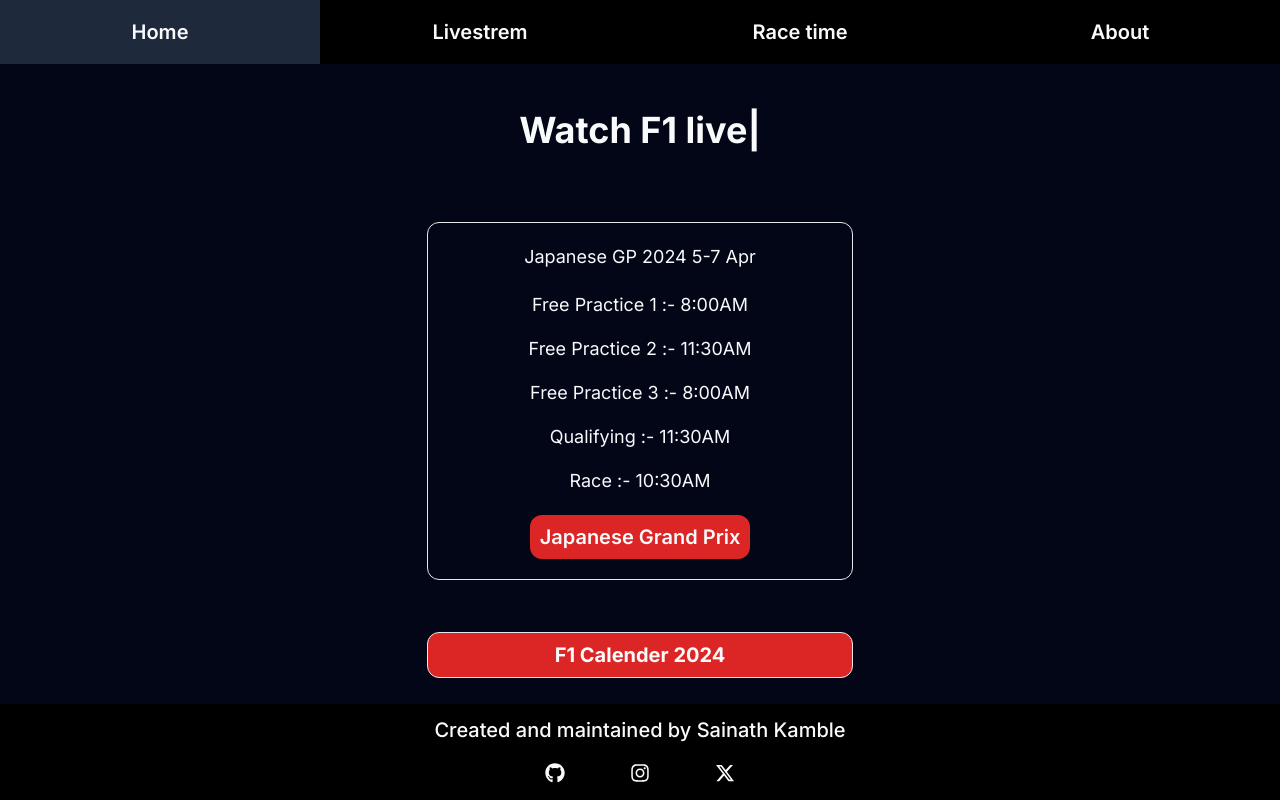
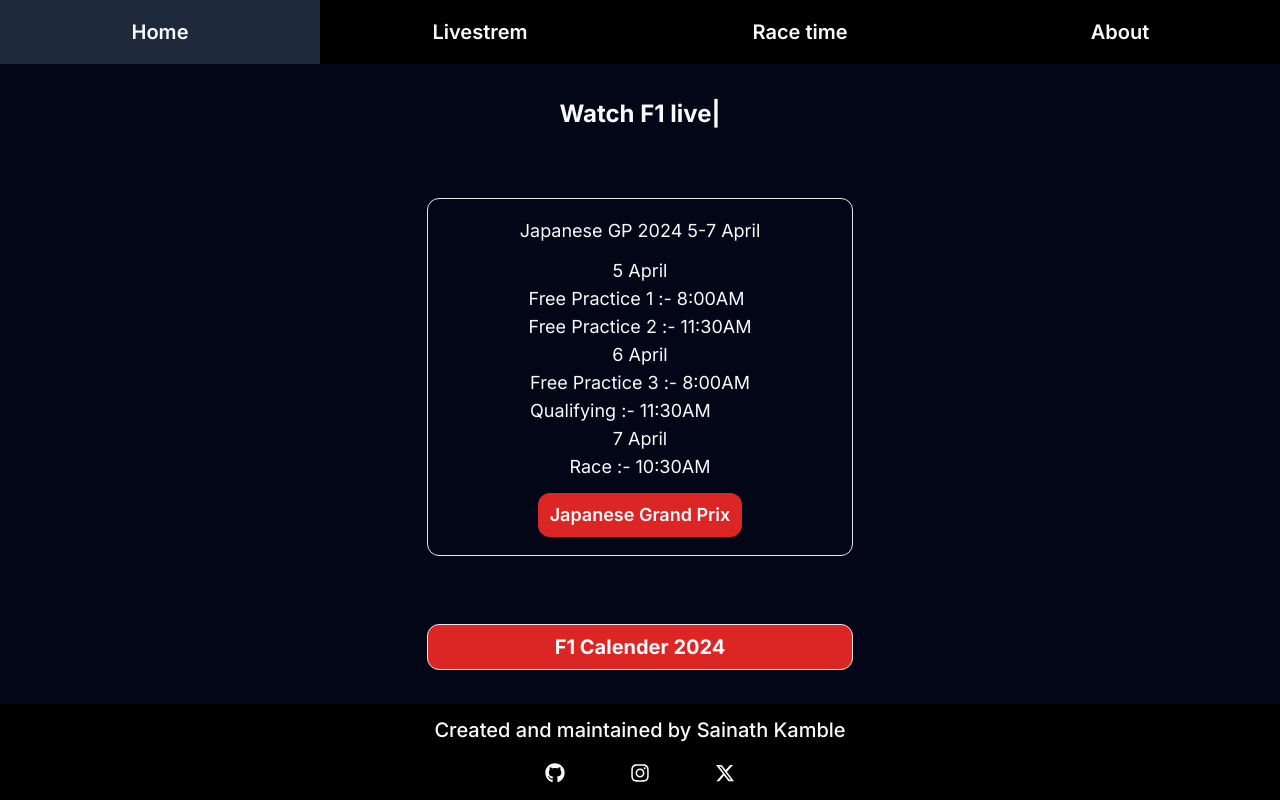
Before and after one commit to sainathkamble/f1withsainath, a Next.js app: page / in a window 1280 px wide. Built offline with nearby package versions, Linux system fonts and the light colour scheme.

Commit message:
ready to deploy

```diff
--- a/next.config.mjs
+++ b/next.config.mjs
@@ -1,6 +1,4 @@
 /** @type {import('next').NextConfig} */
-const nextConfig = {
-    output: "export",
-};
+const nextConfig = {};
 
 export default nextConfig;
--- a/src/app/calendar/page.js
+++ b/src/app/calendar/page.js
@@ -7,8 +7,8 @@
     return(
         <>
         <Navbar/>
-        <div className="h-[80vh] w-screen px-4 grid place-items-center bg-cover bg-slate-950">
-         <Image src="/calendar.webp" width={400} height={900} alt="F1 2024 Calendar image"/>
+        <div className="h-[80vh] w-screen px-4 grid place-items-center bg-cover text-slate-50 bg-slate-950">
+         <Image src="/calendar.jpg" width="400" height="900" className="bg-cover" alt="F1 2024 Calendar image"/>
         </div>
         <Footer/>
         </>
--- a/src/app/home/page.js
+++ b/src/app/home/page.js
@@ -58,30 +58,29 @@
         <>
         <section className="h-[80vh] w-screen bg-slate-950 text-slate-50 flex justify-evenly items-center flex-wrap">
 
-         <div className="h-[10vh] w-screen bg-slate-950 flex justify-center items-center text-4xl font-bold text-slate-50 py-4">
+         <div className="h-auto w-screen bg-slate-950 flex justify-center items-center text-2xl font-bold text-slate-50">
             <span ref={el} />
           </div>
 
           <div className="w-screen flex justify-center">
-          <div className="h-auto w-2/3 px-4 py-2 rounded-xl grid place-items-center border sm:2/3 md:w-2/4 lg:w-2/5 xl:w-1/3 2xl:w-1/4 2xl:py-2">
-             <p className=" text-lg my-3">{currentRace} GP 2024 5-7 Apr</p>
+          <div className="h-auto w-2/3 px-4 py-1.5 rounded-xl grid place-items-center border sm:w-2/3 md:w-2/4 lg:w-2/5 xl:w-1/3 2xl:w-1/4 2xl:py-2">
+             <p className=" text-lg my-3">{currentRace} GP 2024 5-7 April</p>
 
-              <div className="h-auto w-auto text-slate-50 text-lg my-2">
-                Free Practice 1 :- 8:00AM
+              <div className="h-auto w-auto text-slate-50 text-lg">
+                <p className="flex justify-center">5 April</p>
+                <p>Free Practice 1 :- 8:00AM</p>
+                <p>Free Practice 2 :- 11:30AM</p>
               </div>
-              <div className="h-auto w-auto text-slate-50 text-lg my-2">
-              Free Practice 2 :- 11:30AM
+              <div className="h-auto w-auto text-slate-50 text-lg">
+                <p className="flex justify-center">6 April</p>
+                <p>Free Practice 3 :- 8:00AM</p>
+                <p>Qualifying :- 11:30AM</p>
               </div>
-              <div className="h-auto w-auto text-slate-50 text-lg my-2">
-                Free Practice 3 :- 8:00AM
+              <div className="h-auto w-auto text-slate-50 text-lg">
+                <p className="flex justify-center">7 April</p>
+                <p>Race :- 10:30AM</p>
               </div>
-              <div className="h-auto w-auto text-slate-50 text-lg my-2">
-                Qualifying :- 11:30AM
-              </div>
-              <div className="h-auto w-auto text-slate-50 text-lg my-2">
-                Race :- 10:30AM
-              </div>
-             <Link href="./livestream" className=" my-3 py-2 px-2.5 bg-red-600 rounded-xl text-xl font-semibold">{currentRace} Grand Prix</Link>
+             <Link href="./livestream" className=" my-3 py-2 px-3 bg-red-600 rounded-xl text-lg font-semibold">{currentRace} Grand Prix</Link>
           </div>
           </div>
 
--- a/src/app/page.js
+++ b/src/app/page.js
@@ -9,7 +9,7 @@
   return (
     <div className="h-screen w-screen overflow-x-hidden">
       <Navbar/>
-      <Hero/>
+      <Hero />
       <Footer/>
     </div>
   );
--- a/src/app/racetime/page.js
+++ b/src/app/racetime/page.js
@@ -4,86 +4,88 @@
 
 export default function Time(){
 
+  let currentRace = "Japanese Grand Prix";
+
   return(
     <>
     <Navbar/>
     <section className="h-[80vh] w-screen bg-slate-950">
 
-          <p className="h-auto w-screen text-xl text-slate-50 flex justify-center py-4">Check race time in your time zone</p>
+          <p className="h-auto w-screen text-xl text-slate-50 flex justify-center py-4 px-4">{currentRace} time in your time zone</p>
 
-          <div className="h-[85%] w-screen flex justify-evenly items-start flex-wrap py-4 px-4 overflow-y-scroll container">
+          <div className="h-[85%] w-screen flex justify-evenly items-start flex-wrap py-4 px-[10%] overflow-y-scroll container">
 
-           <div className="h-auto w-2/3 rounded-lg px-2 py-2 mx-1 my-2 sm:w-1/2 sm:my-4 md:w-1/3 lg:w-1/2 xl:w-1/4 2xl:w-1/4 border">
+           <div className="h-auto w-4/5 rounded-lg px-2 py-2 mx-1 my-2 sm:w-1/2 sm:my-4 md:w-1/3 lg:w-1/2 xl:w-1/4 2xl:w-1/4 border">
            <p className="text-slate-50 text-lg font-medium flex justify-center py-2">UTC(Coordinate Universal Time)</p>
              <ul className="grid grid-cols-1 grid-rows-5 gap-1">
                {[
-                ['Free Practice 1','0'],['Free Practice 2','0'],['Free Practice 3','0'],['Qualifying','0'],['Race','0'],
+                ['Free Practice 1','2:30AM'],['Free Practice 2','6:00AM'],['Free Practice 3','2:30AM'],['Qualifying','6:00AM'],['Race','5:00AM'],
                ].map(([session,time])=>(
                  <li className="text-slate-50 py-1">{session} : {time}</li>
                ))}
              </ul>
            </div>
 
-           <div className="h-auto w-2/3 rounded-lg px-2 py-2 mx-1 my-2 sm:w-1/2 sm:my-4 md:w-1/3 lg:w-1/2 xl:w-1/4 2xl:w-1/4 border">
+           <div className="h-auto w-4/5 rounded-lg px-2 py-2 mx-1 my-2 sm:w-1/2 sm:my-4 md:w-1/3 lg:w-1/2 xl:w-1/4 2xl:w-1/4 border">
            <p className="text-slate-50 text-lg font-medium flex justify-center py-2">CET(Central European Time)</p>
              <ul className="grid grid-cols-1 grid-rows-5 gap-1">
                {[
-                ['Free Practice 1','0'],['Free Practice 2','0'],['Free Practice 3','0'],['Qualifying','0'],['Race','0'],
+                ['Free Practice 1','4:30AM'],['Free Practice 2','8:00AM'],['Free Practice 3','4:30AM'],['Qualifying','8:00AM'],['Race','7:00AM'],
                ].map(([session,time])=>(
                  <li className="text-slate-50 py-1">{session} : {time}</li>
                ))}
              </ul>
            </div>
 
-           <div className="h-auto w-2/3 rounded-lg px-2 py-2 mx-1 my-2 sm:w-1/2 sm:my-4 md:w-1/3 lg:w-1/2 xl:w-1/4 2xl:w-1/4 border">
+           <div className="h-auto w-4/5 rounded-lg px-2 py-2 mx-1 my-2 sm:w-1/2 sm:my-4 md:w-1/3 lg:w-1/2 xl:w-1/4 2xl:w-1/4 border">
            <p className="text-slate-50 text-lg font-medium flex justify-center py-2">ET(Eastern Time)</p>
              <ul className="grid grid-cols-1 grid-rows-5 gap-1">
                {[
-                ['Free Practice 1','0'],['Free Practice 2','0'],['Free Practice 3','0'],['Qualifying','0'],['Race','0'],
+                ['Free Practice 1','10:30PM'],['Free Practice 2','2:00AM'],['Free Practice 3','10:30PM'],['Qualifying','2:00AM'],['Race','1:00AM'],
                ].map(([session,time])=>(
                  <li className="text-slate-50 py-1">{session} : {time}</li>
                ))}
              </ul>
            </div>
 
-           <div className="h-auto w-2/3 rounded-lg px-2 py-2 mx-1 my-2 sm:w-1/2 sm:my-4 md:w-1/3 lg:w-1/2 xl:w-1/4 2xl:w-1/4 border">
+           <div className="h-auto w-4/5 rounded-lg px-2 py-2 mx-1 my-2 sm:w-1/2 sm:my-4 md:w-1/3 lg:w-1/2 xl:w-1/4 2xl:w-1/4 border">
            <p className="text-slate-50 text-lg font-medium flex justify-center py-2">PT(Pacific Time)</p>
              <ul className="grid grid-cols-1 grid-rows-5 gap-1">
                {[
-                ['Free Practice 1','0'],['Free Practice 2','0'],['Free Practice 3','0'],['Qualifying','0'],['Race','0'],
+                ['Free Practice 1','7:30PM'],['Free Practice 2','11:00PM'],['Free Practice 3','7:30PM'],['Qualifying','11:00PM'],['Race','10:PM'],
                ].map(([session,time])=>(
                  <li className="text-slate-50 py-1">{session} : {time}</li>
                ))}
              </ul>
            </div>
 
-           <div className="h-auto w-2/3 rounded-lg px-2 py-2 mx-1 my-2 sm:w-1/2 sm:my-4 md:w-1/3 lg:w-1/2 xl:w-1/4 2xl:w-1/4 border">
+           <div className="h-auto w-4/5 rounded-lg px-2 py-2 mx-1 my-2 sm:w-1/2 sm:my-4 md:w-1/3 lg:w-1/2 xl:w-1/4 2xl:w-1/4 border">
            <p className="text-slate-50 text-lg font-medium flex justify-center py-2">AEDT(Australian Eastern Daylight Time)</p>
              <ul className="grid grid-cols-1 grid-rows-5 gap-1">
                {[
-                ['Free Practice 1','0'],['Free Practice 2','0'],['Free Practice 3','0'],['Qualifying','0'],['Race','0'],
+                ['Free Practice 1','1:30PM'],['Free Practice 2','5:00PM'],['Free Practice 3','1:30PM'],['Qualifying','5:00PM'],['Race','3:00PM'],
                ].map(([session,time])=>(
                  <li className="text-slate-50 py-1">{session} : {time}</li>
                ))}
              </ul>
            </div>
 
-           <div className="h-auto w-2/3 rounded-lg px-2 py- mx-1 my-2 sm:w-1/2 sm:my-4 md:w-1/3 lg:w-1/2 xl:w-1/4 2xl:w-1/4 border">
+           <div className="h-auto w-4/5 rounded-lg px-2 py- mx-1 my-2 sm:w-1/2 sm:my-4 md:w-1/3 lg:w-1/2 xl:w-1/4 2xl:w-1/4 border">
            <p className="text-slate-50 text-lg font-medium flex justify-center py-2">JST(Japan Standard Time)</p>
              <ul className="grid grid-cols-1 grid-rows-5 gap-1">
                {[
-                ['Free Practice 1','0'],['Free Practice 2','0'],['Free Practice 3','0'],['Qualifying','0'],['Race','0'],
+                ['Free Practice 1','11:30AM'],['Free Practice 2','3:00PM'],['Free Practice 3','11:30AM'],['Qualifying','3:00PM'],['Race','2:00PM'],
                ].map(([session,time])=>(
                  <li className="text-slate-50 py-1">{session} : {time}</li>
                ))}
              </ul>
            </div>
 
-           <div className="h-auto w-2/3 rounded-lg px-2 py-2 mx-1 my-2 sm:w-1/2 sm:my-4 md:w-1/3 lg:w-1/2 xl:w-1/4 2xl:w-1/4 border">
+           <div className="h-auto w-4/5 rounded-lg px-2 py-2 mx-1 my-2 sm:w-1/2 sm:my-4 md:w-1/3 lg:w-1/2 xl:w-1/4 2xl:w-1/4 border">
            <p className="text-slate-50 text-lg font-medium flex justify-center py-2">IST(Indian Standard Time)</p>
              <ul className="grid grid-cols-1 grid-rows-5 gap-1">
                {[
-                ['Free Practice 1','0'],['Free Practice 2','0'],['Free Practice 3','0'],['Qualifying','0'],['Race','0'],
+                ['Free Practice 1','8:00AM'],['Free Practice 2','11:30AM'],['Free Practice 3','8:00AM'],['Qualifying','11:30AM'],['Race','10:30AM'],
                ].map(([session,time])=>(
                  <li className="text-slate-50 py-1">{session} : {time}</li>
                ))}
```
Also changed, not shown: public/calendar.jpg (added), public/calendar.webp (deleted).
